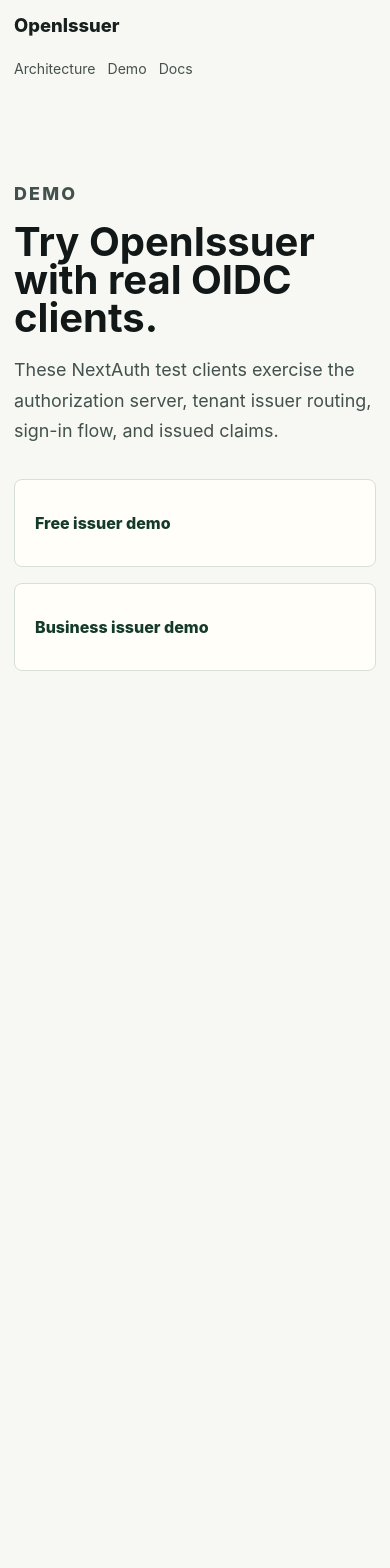
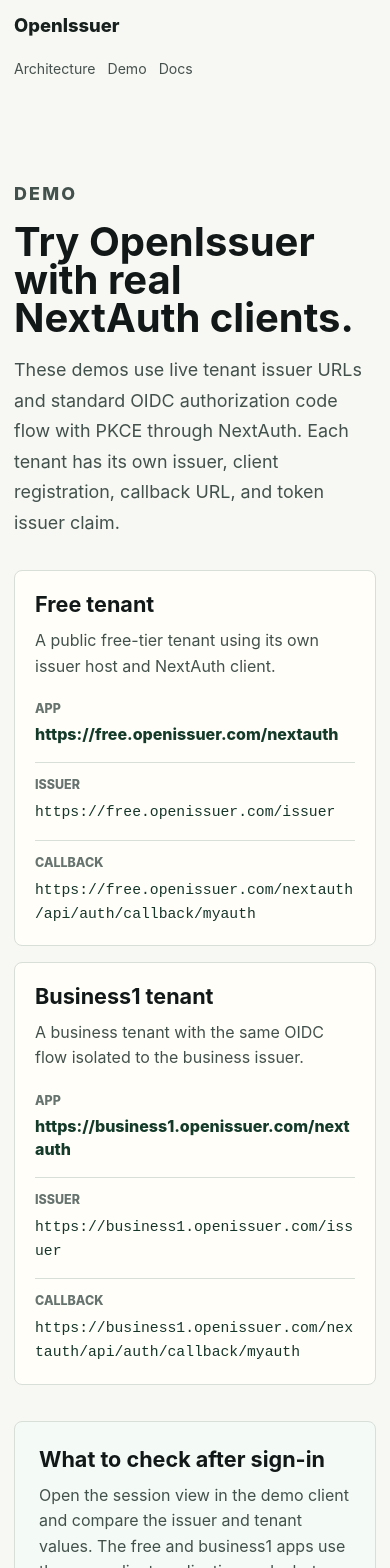
Before and after one commit to sonamsamdupkhangsar/openissuer-site, a Next.js app: page /demo in a window 390 px wide. Shown: the top 1568 px of the page. Before the commit the page ends 844 px from the top, so only its background shows below. Built offline with nearby package versions, Linux system fonts and the light colour scheme.

Commit message:
Add tenant demo content and deployment docs

```diff
--- a/pages/demo.tsx
+++ b/pages/demo.tsx
@@ -1,12 +1,29 @@
 import Head from 'next/head'
 import Link from 'next/link'
 import styles from '../styles/site.module.css'
+
+const demos = [
+  {
+    name: 'Free tenant',
+    description: 'A public free-tier tenant using its own issuer host and NextAuth client.',
+    appUrl: 'https://free.openissuer.com/nextauth',
+    issuer: 'https://free.openissuer.com/issuer',
+    callback: 'https://free.openissuer.com/nextauth/api/auth/callback/myauth',
+  },
+  {
+    name: 'Business1 tenant',
+    description: 'A business tenant with the same OIDC flow isolated to the business issuer.',
+    appUrl: 'https://business1.openissuer.com/nextauth',
+    issuer: 'https://business1.openissuer.com/issuer',
+    callback: 'https://business1.openissuer.com/nextauth/api/auth/callback/myauth',
+  },
+]
 
 export default function Demo() {
   return (
     <>
       <Head>
-        <title>Demo | OpenIssuer</title>
+        <title>Live OIDC Demo | OpenIssuer</title>
       </Head>
       <main className={styles.page}>
         <nav className={styles.nav} aria-label="Main navigation">
@@ -19,14 +36,43 @@
         </nav>
         <section className={styles.contentPage}>
           <p className={styles.eyebrow}>Demo</p>
-          <h1>Try OpenIssuer with real OIDC clients.</h1>
+          <h1>Try OpenIssuer with real NextAuth clients.</h1>
           <p>
-            These NextAuth test clients exercise the authorization server, tenant issuer
-            routing, sign-in flow, and issued claims.
+            These demos use live tenant issuer URLs and standard OIDC authorization code
+            flow with PKCE through NextAuth. Each tenant has its own issuer, client
+            registration, callback URL, and token issuer claim.
           </p>
+
           <div className={styles.demoGrid}>
-            <a href="https://free.openissuer.com/nextauth">Free issuer demo</a>
-            <a href="https://business1.openissuer.com/nextauth">Business issuer demo</a>
+            {demos.map((demo) => (
+              <article className={styles.demoCard} key={demo.name}>
+                <h2>{demo.name}</h2>
+                <p>{demo.description}</p>
+                <dl className={styles.endpointList}>
+                  <div>
+                    <dt>App</dt>
+                    <dd><a href={demo.appUrl}>{demo.appUrl}</a></dd>
+                  </div>
+                  <div>
+                    <dt>Issuer</dt>
+                    <dd><code>{demo.issuer}</code></dd>
+                  </div>
+                  <div>
+                    <dt>Callback</dt>
+                    <dd><code>{demo.callback}</code></dd>
+                  </div>
+                </dl>
+              </article>
+            ))}
+          </div>
+
+          <div className={styles.callout}>
+            <h2>What to check after sign-in</h2>
+            <p>
+              Open the session view in the demo client and compare the issuer and tenant
+              values. The free and business1 apps use the same client application code,
+              but OpenIssuer resolves each authorization request from the tenant host.
+            </p>
           </div>
         </section>
       </main>
--- a/styles/site.module.css
+++ b/styles/site.module.css
@@ -199,9 +199,13 @@
   margin-top: 32px;
 }
 
+.demoGrid {
+  grid-template-columns: repeat(2, minmax(0, 1fr));
+}
+
 .card,
 .detailGrid article,
-.demoGrid a,
+.demoCard,
 .linkGrid a {
   min-height: 124px;
   padding: 20px;
@@ -310,13 +314,93 @@
   line-height: 1.55;
 }
 
-.demoGrid a,
 .linkGrid a {
   min-height: 88px;
   display: flex;
   align-items: center;
   font-weight: 800;
   color: #143a2a;
+}
+
+.demoCard h2,
+.callout h2,
+.docsSection h2 {
+  margin: 0 0 10px;
+  color: #111817;
+  font-size: 1.35rem;
+  line-height: 1.25;
+}
+
+.demoCard p,
+.callout p,
+.docsSection p {
+  margin: 0;
+  color: #43514c;
+  font-size: 1rem;
+  line-height: 1.6;
+}
+
+.endpointList {
+  display: grid;
+  gap: 16px;
+  margin: 22px 0 0;
+}
+
+.endpointList div {
+  display: grid;
+  gap: 7px;
+  padding-top: 14px;
+  border-top: 1px solid #d8ded8;
+}
+
+.endpointList div:first-child {
+  padding-top: 0;
+  border-top: 0;
+}
+
+.endpointList dt {
+  color: #66736e;
+  font-size: 0.78rem;
+  font-weight: 800;
+  text-transform: uppercase;
+}
+
+.endpointList dd {
+  margin: 0;
+  overflow-wrap: anywhere;
+  line-height: 1.45;
+}
+
+.endpointList a {
+  color: #143a2a;
+  font-weight: 800;
+}
+
+.endpointList code,
+.detailGrid code,
+.callout code {
+  color: #16362a;
+  font-size: 0.92rem;
+  line-height: 1.5;
+  overflow-wrap: anywhere;
+}
+
+.callout,
+.docsSection {
+  margin-top: 36px;
+  padding: 24px;
+  border: 1px solid #d8ded8;
+  border-radius: 8px;
+  background: #f4faf5;
+}
+
+.docsSection .stepList {
+  margin-top: 12px;
+}
+
+.docsSection .linkGrid {
+  grid-template-columns: repeat(2, minmax(0, 1fr));
+  margin-top: 20px;
 }
 
 @media (max-width: 860px) {
@@ -347,6 +431,7 @@
   .detailGrid,
   .demoGrid,
   .linkGrid,
+  .docsSection .linkGrid,
   .diagram {
     grid-template-columns: 1fr;
   }
```
Also changed, not shown: pages/docs.tsx (+61 -11 lines), pages/index.tsx (+14 -14 lines), values-backend.yaml (+28 -33 lines), next-env.d.ts, 1 other file (tests, documents, lock files or other folders).
